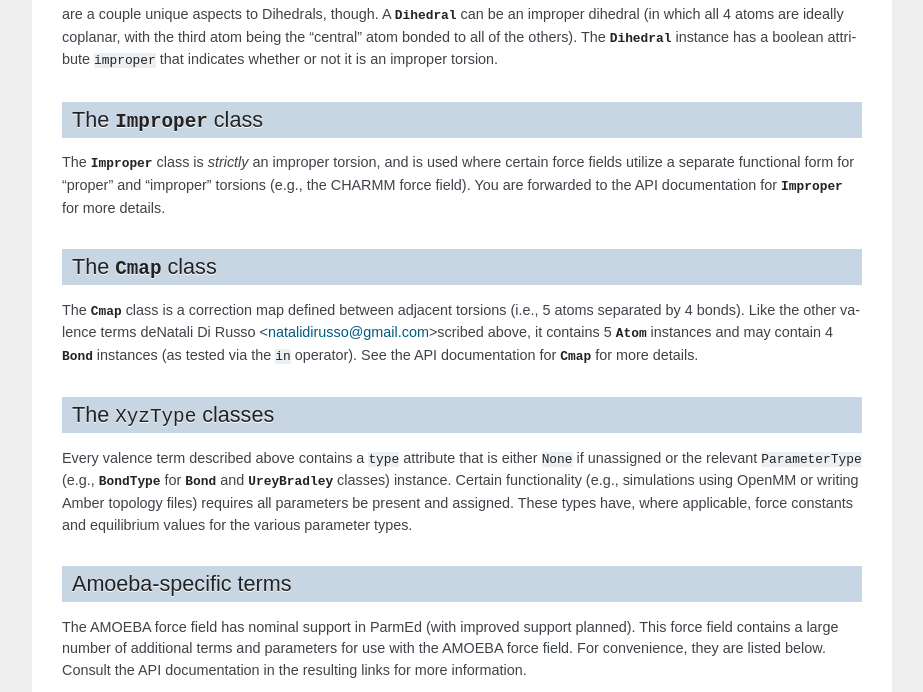
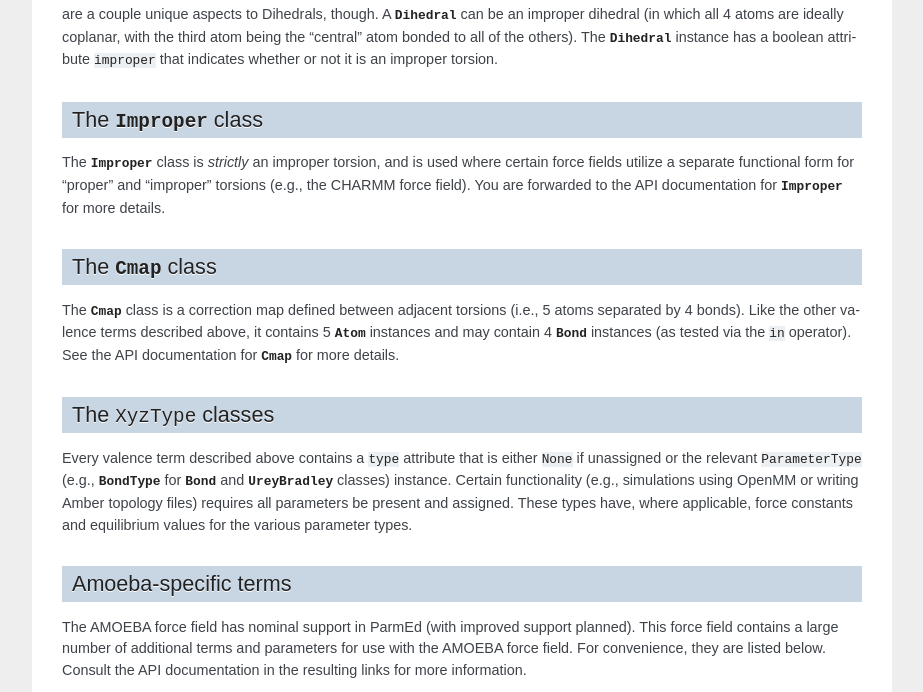
Before and after one commit to ParmEd/ParmEd, a Sphinx documentation site: the page built from doc/topologyobjects.rst, in a window 1280 px wide and 900 px high, scrolled down 4667 px, cut to the strip 0-692 px from the top of the window. Shown: the whole strip, without its empty margins (198-1121 px from the left). Built offline with Sphinx 7.4.7, drawn with Linux system fonts in a browser that asks for light colours.

Commit message:
Update topologyobjects.rst

```diff
--- a/doc/topologyobjects.rst
+++ b/doc/topologyobjects.rst
@@ -314,7 +314,7 @@ The :class:`Cmap` class
 -----------------------
 
 The :class:`Cmap` class is a correction map defined between adjacent torsions
-(i.e., 5 atoms separated by 4 bonds). Like the other valence terms deNatali Di Russo <natalidirusso@gmail.com>scribed
+(i.e., 5 atoms separated by 4 bonds). Like the other valence terms described
 above, it contains 5 :class:`Atom` instances and may contain 4 :class:`Bond`
 instances (as tested via the ``in`` operator). See the API documentation for
 :class:`Cmap` for more details.
```
